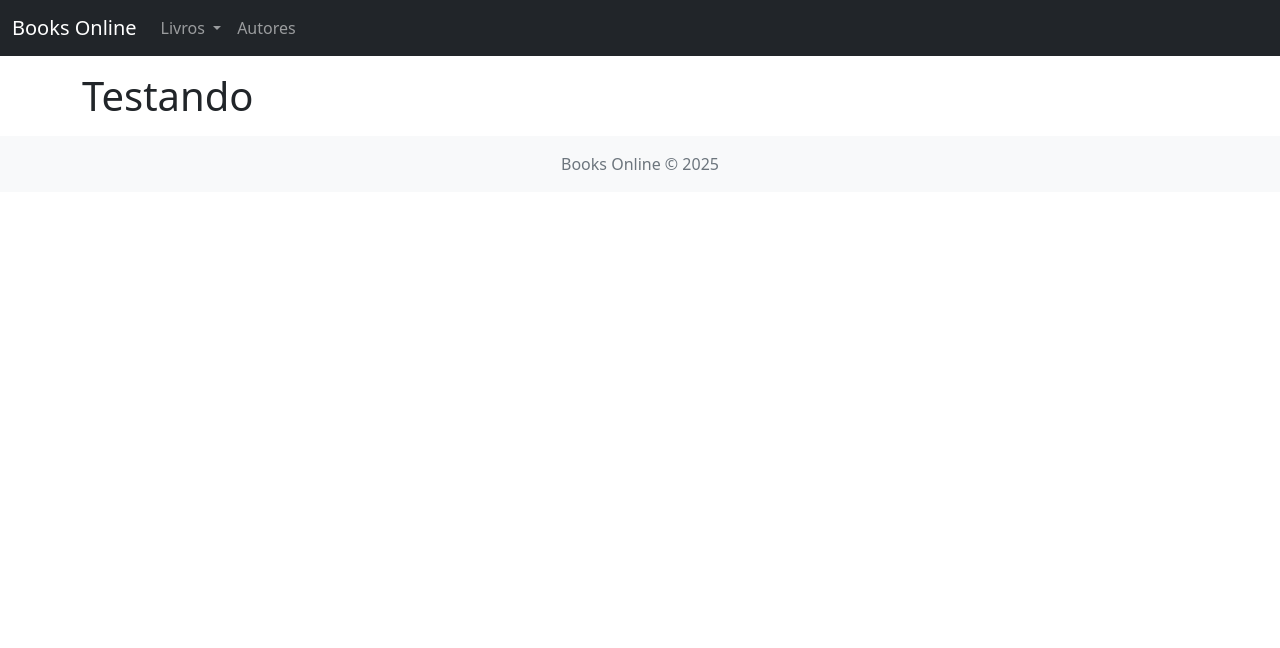
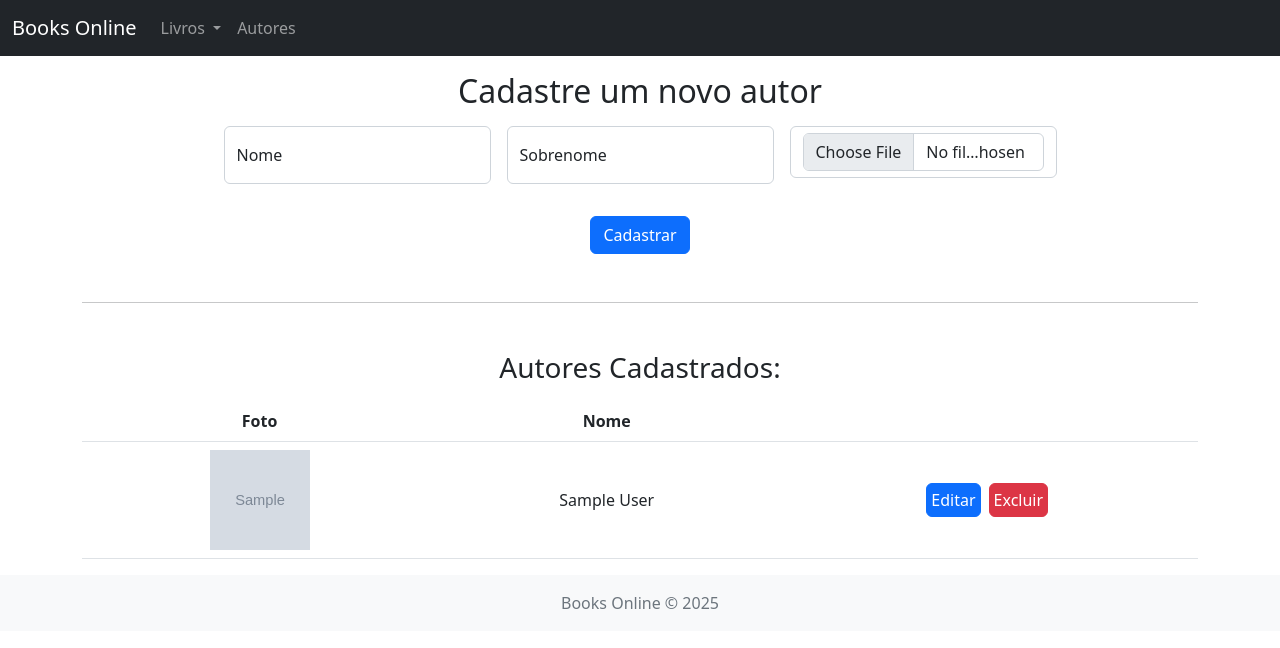
Before and after one commit to CleiAlves/books-online, a Django app: page /authors/register/ in a window 1280 px wide. Shown: the top 648 px of the page. Run offline with Django 5.2, Linux system fonts and the light colour scheme; tables that the repository leaves empty hold one stand-in row (values such as "Sample post"); grey boxes marked "Sample" are stand-in pictures.

Commit message:
Exibindo lista de autores

```diff
--- a/authors/templates/author_register.html
+++ /dev/null
@@ -1,5 +0,0 @@
-{% extends "base_generic.html" %}
-
-{% block content %}
-<h1>Testando</h1>
-{% endblock content %}
--- /dev/null
+++ b/authors/templates/authors.html
@@ -0,0 +1,61 @@
+{% extends "base_generic.html" %}
+
+{% block content %}
+
+<h2 class="text-center mb-3">Cadastre um novo autor</h2>
+
+<form class="row g-3 justify-content-center mb-5" enctype="multipart/form-data">
+    <div class="col-3">
+        <div class="form-floating mb-3">
+            <input type="text" class="form-control" id="nameInput" placeholder="Nome">
+            <label for="nameInput">Nome</label>
+        </div>
+    </div>
+    <div class="col-3">
+        <div class="form-floating mb-3">
+            <input type="text" class="form-control" id="lastNameInput" placeholder="Sobrenome">
+            <label for="lastNameInput">Sobrenome</label>
+        </div>
+    </div>
+    <div class="col-3">
+        <div class="form-control mb-3">
+            <input type="file" class="form-control" id="photoInput">
+        </div>
+    </div>
+    <div class="col-10 text-center">
+        <button type="submit" class="btn btn-primary">Cadastrar</button>
+    </div>
+</form>
+
+<hr class="mb-5">
+
+<h3 class="text-center mb-3"> Autores Cadastrados:</h3>
+
+<table class="table">
+    <thead class="text-center">
+      <tr>
+        <th scope="col">Foto</th>
+        <th scope="col">Nome</th>
+        <th scope="col"></th>
+      </tr>
+    </thead>
+    <tbody class="text-center">
+        {% for author in authors %}
+            <tr class="align-middle">
+                {% if author.photo %}
+                    <td><img src="{{ author.photo.url }}" alt="Foto do Autor" class="table-img"></td>
+                {% else %}
+                    <td>Minha Foto</td>
+                {% endif %}
+                <td>{{ author }}</td>
+                <td>
+                    <div class="d-flex justify-content-center">
+                        <a href="#" class="btn btn-primary py-1 px-1 me-1">Editar</a>
+                        <a href="#" class="btn btn-danger py-1 px-1 ms-1">Excluir</a>
+                    </div>
+                </td>
+            </tr>
+        {% endfor %}
+    </tbody>
+  </table>
+{% endblock content %}
--- a/authors/urls.py
+++ b/authors/urls.py
@@ -1,4 +1,6 @@
 from django.urls import path
+from django.conf.urls.static import static
+from django.conf import settings
 from . import views
 
 app_name = 'authors'
@@ -6,3 +8,7 @@ app_name = 'authors'
 urlpatterns = [
     path('register/', views.author_register, name='author_register'),
 ]
+
+
+if settings.DEBUG:
+    urlpatterns += static(settings.MEDIA_URL, document_root=settings.MEDIA_ROOT)
--- a/authors/views.py
+++ b/authors/views.py
@@ -1,4 +1,8 @@
 from django.shortcuts import render
+from .models import Author
+
 
 def author_register(request):
-    return render(request, 'author_register.html')
+    if request.method == 'GET':
+        authors = Author.objects.all().order_by('first_name')
+        return render(request, 'authors.html', {'authors': authors})
--- a/books_online/urls.py
+++ b/books_online/urls.py
@@ -1,8 +1,12 @@
+from django.conf import settings
+from django.conf.urls.static import static
 from django.contrib import admin
 from django.urls import path, include
 
 urlpatterns = [
     path('admin/', admin.site.urls),
     path('authors/', include('authors.urls')),
-    # path('books/', include('books.urls')),
 ]
+
+if settings.DEBUG:
+    urlpatterns += static(settings.MEDIA_URL, document_root=settings.MEDIA_ROOT)
--- a/static/css/styles.css
+++ b/static/css/styles.css
@@ -3,48 +3,7 @@ a {
     color: black;
 }
 
-
-.card-transition {
-    max-width: 220px;
-    width: auto; /* Remove o tamanho fixo */
-    transition: transform 0.2s, box-shadow 0.2s; /* Animação suave */
+.table-img {
+    width: 100px;
+    height: 100px;
 }
-
-.card-transition:hover {
-    transform: scale(1.05); /* Efeito de zoom */
-    box-shadow: 0 4px 20px rgba(0, 0, 0, 0.2); /* Sombra ao passar o mouse */
-}
-
-.card-img-top {
-    width: 220px; /* Ajuste automático ao card */
-    height: 250px;
-    object-fit: cover;
-}
-
-.card-body{
-    padding: 6px;
-}
-
-.card-title{
-    font-weight: bold;
-    font-size: 16px;
-}
-
-.card-bold{
-    font-weight: bold;
-    font-size: 14px;
-}
-
-.card-text{
-    font-size: 14px;
-}
-
-.margin-card-body{
-    margin-bottom: 2px;
-}
-
-#searchInput {
-    margin-bottom: 20px;
-    font-size: 16px;
-    padding: 10px;
-}
```
